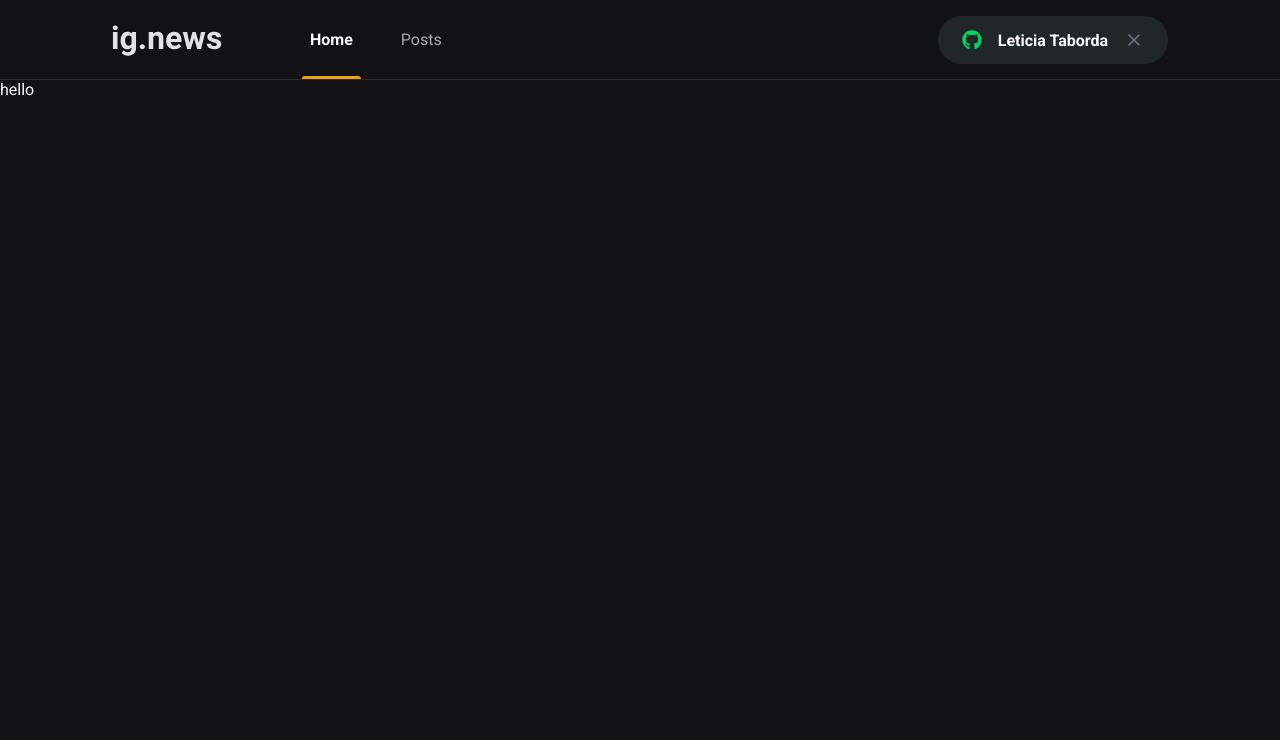
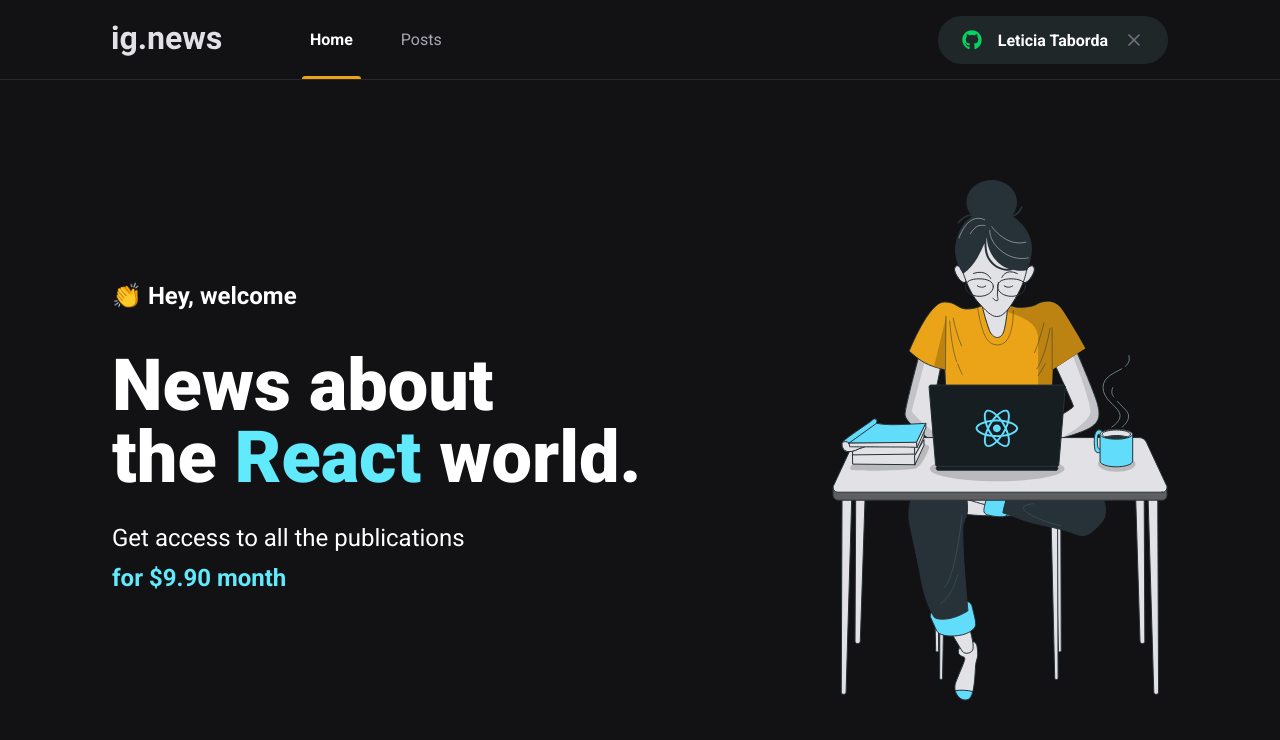
Before and after one commit to lestaborda/ignews, a Next.js app: page / in a window 1280 px wide. Shown: the top 740 px of the page. Built offline with nearby package versions, Linux system fonts and the light colour scheme.

Commit message:
Add adjusts in home screen

```diff
--- /dev/null
+++ b/src/pages/home.module.scss
@@ -0,0 +1,41 @@
+.contentContainer {
+  max-width: 1120px;
+  margin: 0 auto;
+  padding: 0 2rem;
+  height: calc(100vh - 5rem);
+
+  display: flex;
+  align-items: center;
+  justify-content: space-between;
+}
+
+.hero {
+  max-width: 600px;
+
+  > span {
+    font-size: 1.5rem;
+    font-weight: bold;
+  }
+
+  h1 {
+    font-size: 4.5rem;
+    line-height: 4.5rem;
+    font-weight: 900;
+    margin-top: 2.5rem;
+
+    span {
+      color: var(--cyan-500);
+    }
+  }
+
+  p {
+    font-size: 1.5rem;
+    line-height: 2.5rem;
+    margin-top: 1.5rem;
+
+    span {
+      color: var(--cyan-500);
+      font-weight: bold;
+    }
+  }
+}
--- a/src/pages/index.tsx
+++ b/src/pages/index.tsx
@@ -1,10 +1,26 @@
 import Head from 'next/head';
+
+import styles from './home.module.scss';
 
 export default function Home() {
   return (
     <>
-      <Head>Início | ig.news</Head>
-      hello
+      <Head>Home | ig.news</Head>
+
+      <main className={styles.contentContainer}>
+        <section className={styles.hero}>
+          <span>👏 Hey, welcome</span>
+          <h1>
+            News about <br />
+            the <span>React</span> world.
+          </h1>
+          <p>
+            Get access to all the publications <br />
+            <span>for $9.90 month</span>
+          </p>
+        </section>
+        <img src='/images/avatar.svg' alt='GIrl coding' />
+      </main>
     </>
   );
 }
```
